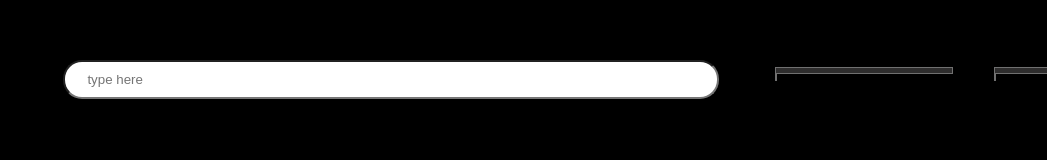
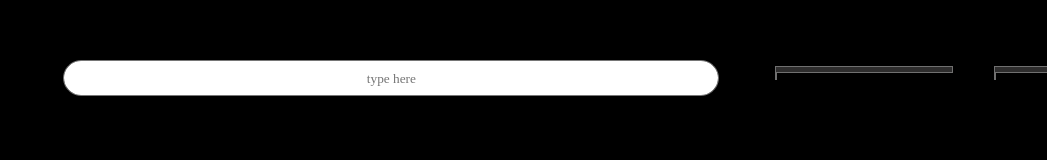
Before and after one commit to kakaoleaves/munja-dowon, a React (Create React App) app: page /entrance in a window 1280 px wide. Shown: the part 951-1111 px from the top of the page, without its empty margins (233-1280 px from the left). Built offline with nearby package versions, Linux system fonts and the light colour scheme; the HTML template or start-up script is replaced by a standard one; a web font is replaced by a local one.

Commit message:
multi-line & centered input

```diff
--- a/src/App.css
+++ b/src/App.css
@@ -67,6 +67,10 @@ p {
   font-size: 24px;
   margin: 0;
   line-height: 1.5;
+}
+
+textarea {
+  resize: none;
 }
 
 #angle-img {
--- a/src/LetterChanger.js
+++ b/src/LetterChanger.js
@@ -126,20 +126,20 @@ function LetterChanger(props) {
         tmp.forEach(element => {
             if ((element >= 'a' && element <= 'z') || (element >= 'A' && element <= 'Z')) {
                 if (element === 'l' || element === 'L' || element === 'I' || element === 'i' || element === 'T' || element === 't') {
-                    if (sum + size + width - 20 > 1018){
+                    if (sum + size + width - 20 > 1236){
                         sum = (size + width - 20);
                     } else {
                         sum += (size + width - 20);
                     }
                 } else {
-                    if (sum + (size + width) > 1018){
+                    if (sum + (size + width) > 1236){
                         sum = (size + width);
                     } else {
                         sum += (size + width);
                     }
                 }
             } else if (element === ' '){
-                if (sum + (size/2 + width) > 1018) {
+                if (sum + (size/2 + width) > 1236) {
                     sum = (size/2 + width);
                 } else {
                     sum += (size/2 + width);
@@ -148,8 +148,8 @@ function LetterChanger(props) {
                 sum = 0;
             }
         })
-        const lineLength = sum % 1018;
-        return 1000 - lineLength - width;
+        const lineLength = sum % 1236;
+        return 1236 - lineLength - width;
     },[voca, vocas, size, width, index]);
 
     return (
--- a/src/routes/Entrance.js
+++ b/src/routes/Entrance.js
@@ -34,8 +34,10 @@ const DisplayWrap = styled.div`
     }
 `
 
-const Input = styled.input`
+const Input = styled.textarea`
     width: 656px;
+    height: 36px;
+    text-align: center;
     box-sizing: border-box;
     background-color: white;
     border-radius: 19px;
@@ -78,12 +80,18 @@ function Entrance(){
 
     const inputRef = useRef();
     const onChangeHandler = (e) => {
-        const test = /^[a-zA-Z ]+$/;
+        const test = /^[a-zA-Z\n ]+$/;
         if (test.test(e.target.value) || e.target.value === "") {
             setVoca(e.target.value.toString().toUpperCase());
         } else {
             // inputRef.current.className += ' error';
             // setTimeout(()=> inputRef.current.className = inputRef.current.className.replace(' error', ''), 300);
+        }
+    }
+
+    const checkEnter = (e) => {
+        if (e.keyCode === 13) {
+            inputRef.current.scrollTop = inputRef.current.scrollHeight;
         }
     }
 
@@ -109,7 +117,7 @@ function Entrance(){
                     {'* 빠르게 타이핑할 시 글리프 형성의 시간차가\n발생할 수 있습니다.'}
                 </Text>
                 <Left>
-                    <Input ref={inputRef} maxLength={30} placeholder="type here" value={voca} onChange={onChangeHandler} />
+                    <Input onKeyUp={checkEnter} ref={inputRef} maxLength={30} placeholder="type here" value={voca} onChange={onChangeHandler} />
                     <SliderBox>
                         <Slider
                             trackStyle={{height: 7.1, backgroundColor: 'rgba(46, 45, 45, 1)', border: 'solid 1px rgba(112, 112, 112, 1)', boxSizing: 'border-box'}}
```
